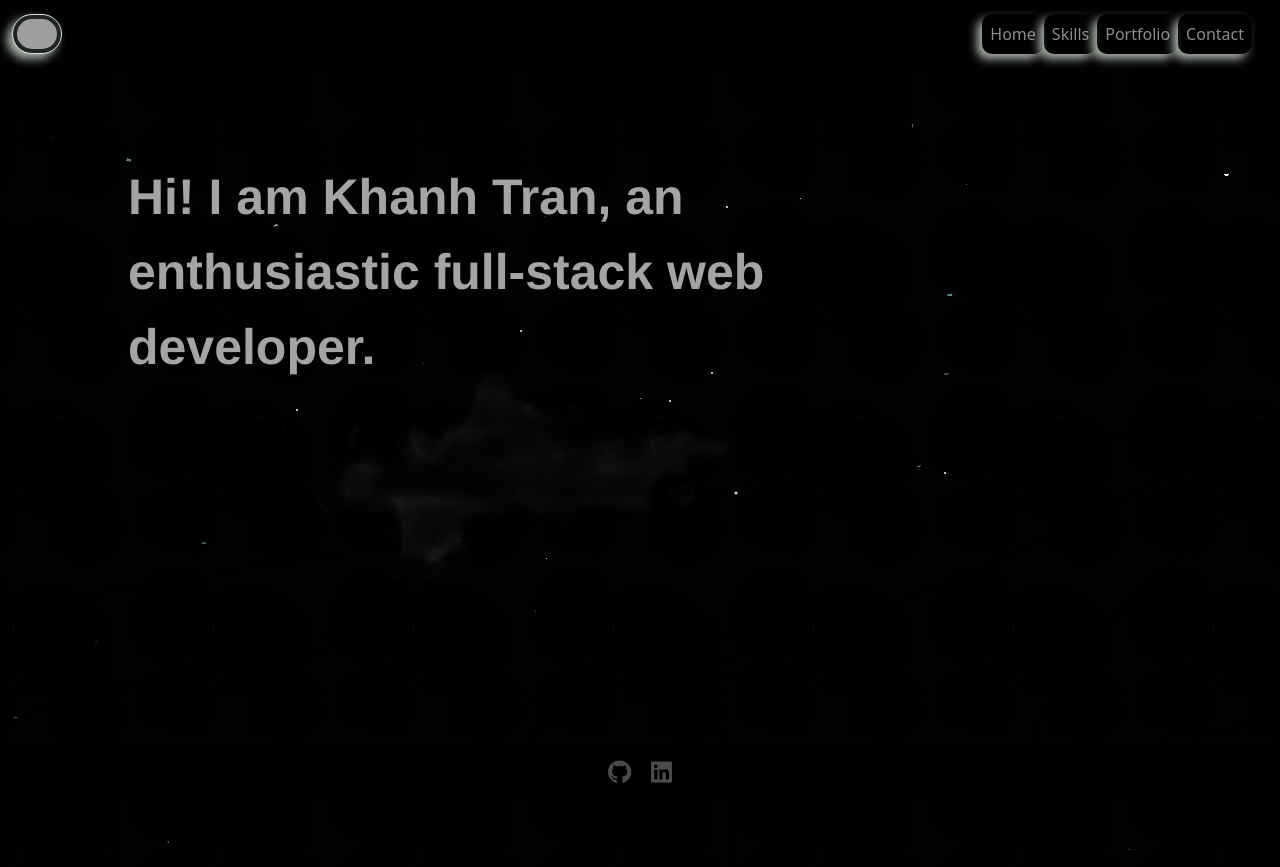
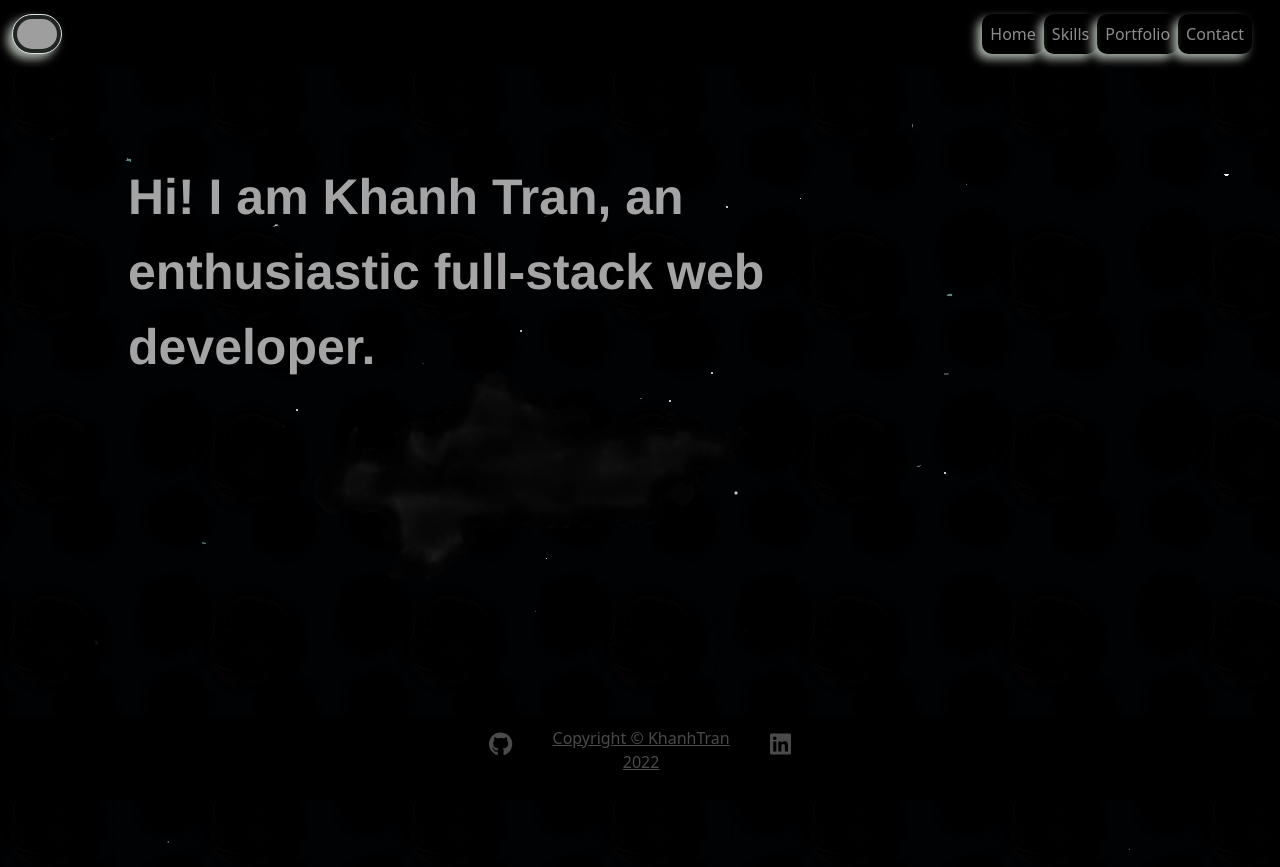
Before and after one commit to Khanh-T-Tran/myportfolio-react, a React (Create React App) app: page / in a window 1280 px wide. Built offline with nearby package versions, Linux system fonts and the light colour scheme; grey boxes are pictures that could not be loaded.

Commit message:
adjust copyright

```diff
--- a/src/components/Footer/footer.css
+++ b/src/components/Footer/footer.css
@@ -15,3 +15,14 @@
 .social-media-icons-white a:hover {
     color: rgba(255, 255, 255, 0.565);
 }
+
+a.copyright {
+   /* width: 230px; */
+   font-size: medium;
+   /* display: flex; */
+   /* justify-content: center; */
+}
+p {
+    text-align: center;
+    margin-bottom: 0rem;
+}
--- a/src/components/Footer/index.js
+++ b/src/components/Footer/index.js
@@ -3,11 +3,11 @@ import { faGithub, faLinkedin } from "@fortawesome/free-brands-svg-icons";
 
 import "../Footer/footer.css";
 
-// const Copyright = () => {
-//     return (
-//         <a className="copyright" href="https://github.com/Khanh-T-Tran" target="_blank" rel="noreferrer"> <p>Copyright © KhanhTran {new Date().getFullYear()}</p></a>
-//     )
-// };
+const Copyright = () => {
+    return (
+        <a className="copyright" href="https://github.com/Khanh-T-Tran" target="_blank" rel="noreferrer"> <p>Copyright © KhanhTran {new Date().getFullYear()}</p></a>
+    )
+};
 
 const stinkyFooter = () => {
     return (
@@ -17,6 +17,7 @@ const stinkyFooter = () => {
                     <a href="https://github.com/Khanh-T-Tran" target="_blank" rel="noreferrer">
                         <FontAwesomeIcon icon={faGithub} />
                     </a>
+                    <Copyright/>
                     <a href="https://www.linkedin.com/feed/" target="_blank" rel="noreferrer">
                         <FontAwesomeIcon icon={faLinkedin} />
                     </a>
--- a/src/components/Navbar/navbar.css
+++ b/src/components/Navbar/navbar.css
@@ -5,7 +5,6 @@ z-index: 9;
 }
 div.container-fluid {
     margin-top: 1px;
-    z-index: 9;
 }
 
 .brandLogo {
@@ -21,5 +20,10 @@ div.container-fluid {
 .tabs {
     box-shadow: -5px 5px 10px rgba(236, 246, 236, 0.72);
     border-radius: 10px;
-    z-index: 9;
 }
+
+@media only screen and (max-width: 375px) {
+p {
+    font-size: 15px;
+}
+}
--- a/src/pages/Skills/skills.css
+++ b/src/pages/Skills/skills.css
@@ -149,10 +149,9 @@ div.card-body{
 }
 
 @media only screen and (max-width: 375px) {
-   /* div.text-center{
+   div.text-center{
       font-size: 13px;
-   } */
-
+   }
    div.tex-center.card{
       top: 15%;
    }
@@ -161,9 +160,8 @@ div.card-body{
 
    }
 }
-@media only screen and (max-width: 375px) {
-   div.text-center{
-      font-size: 13px;
-   }
-
+@media only screen and (max-width: 280px) {
+div.card-title.h5{
+   font-size: 15px;
 }
+}
```
